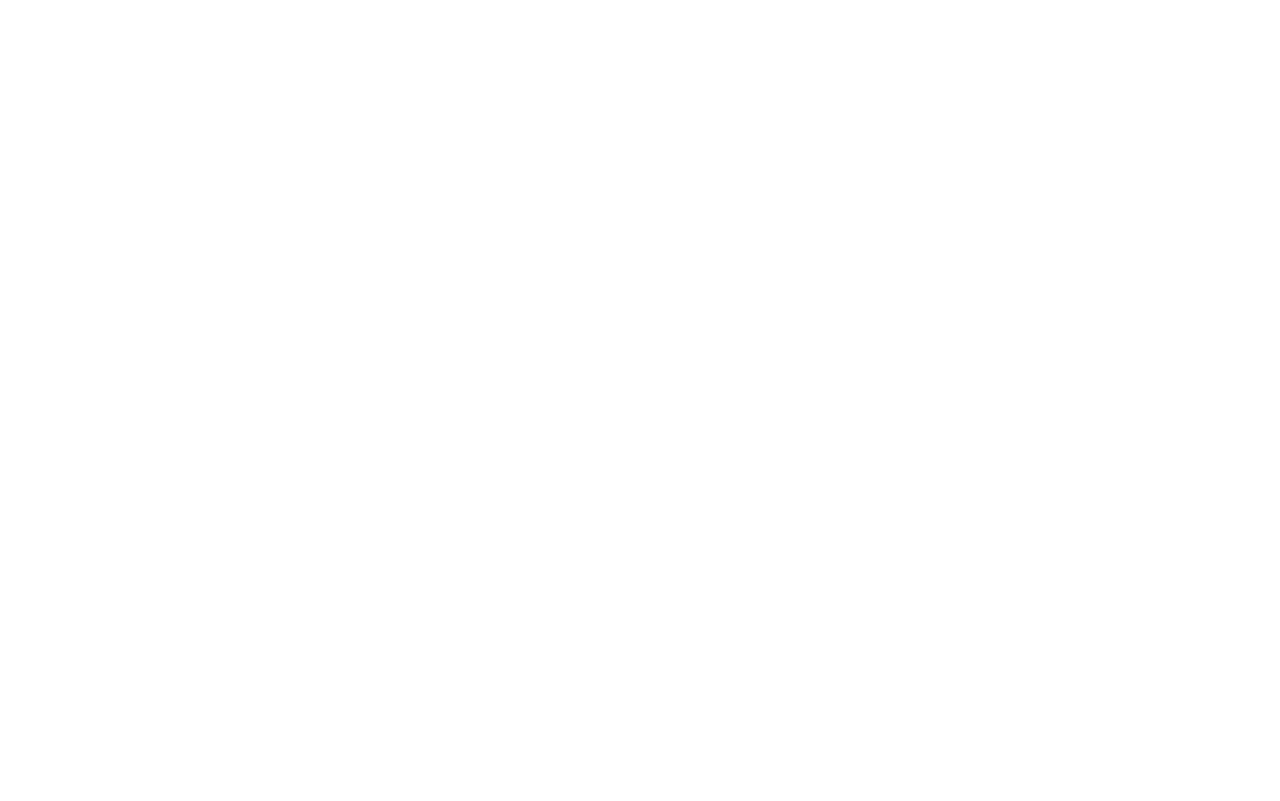
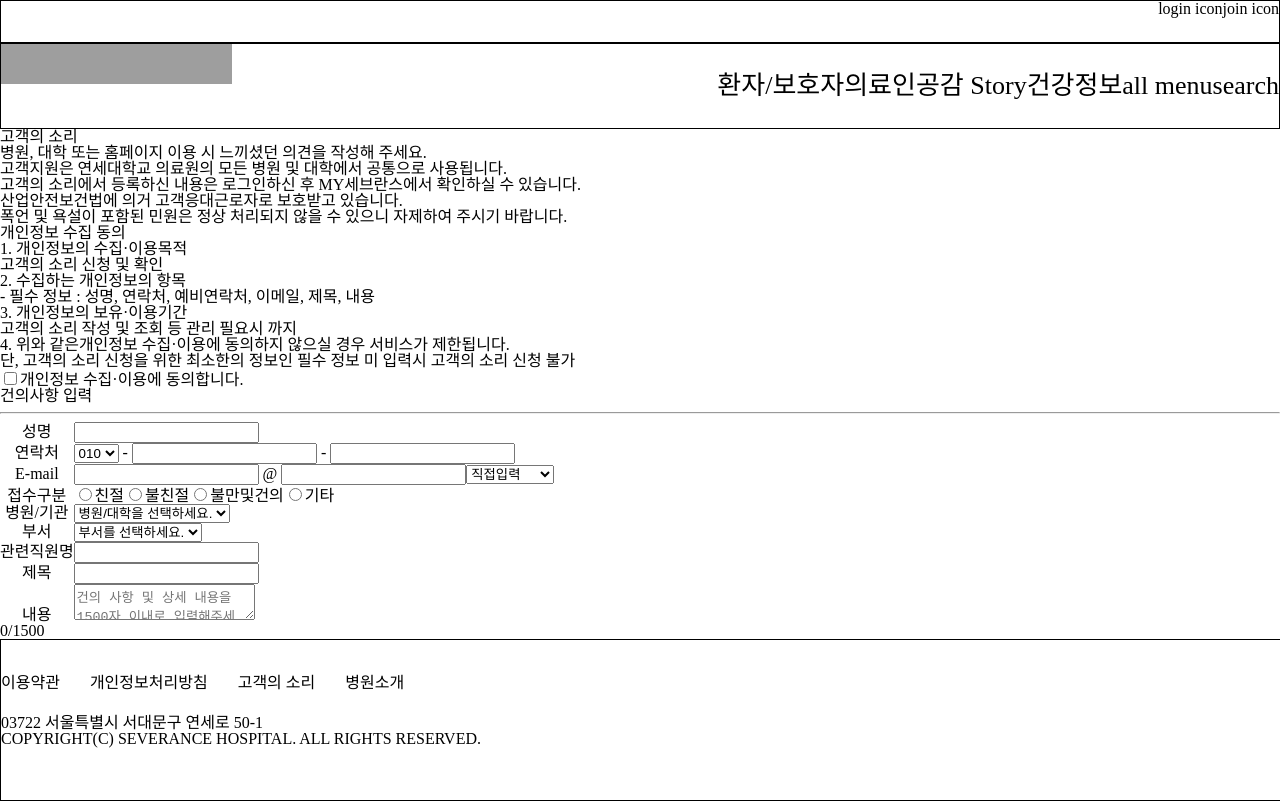
Before and after one commit to KimDabomi/Severance-Hospital, a React (Create React App) app: page /suggest.do in a window 1280 px wide. Before the commit this address had no page. Built offline with nearby package versions, Linux system fonts and the light colour scheme; grey boxes are pictures that could not be loaded.

Commit message:
customerboard html add

```diff
--- a/package.json
+++ b/package.json
@@ -3,7 +3,10 @@
   "version": "0.1.0",
   "private": true,
   "dependencies": {
+    "@emotion/react": "^11.10.5",
+    "@emotion/styled": "^11.10.5",
     "@material-ui/core": "^4.12.4",
+    "@mui/material": "^5.10.14",
     "@reduxjs/toolkit": "^1.9.0",
     "@testing-library/jest-dom": "^5.14.1",
     "@testing-library/react": "^13.0.0",
@@ -25,7 +28,7 @@
     "react-redux": "^8.0.5",
     "react-router-dom": "^6.4.3",
     "react-router-hash-link": "^2.4.3",
-    "react-scripts": "5.0.1",
+    "react-scripts": "^5.0.1",
     "redux-devtools-extension": "^2.13.9",
     "sass": "^1.56.1",
     "styled-components": "^5.3.6",
--- a/src/App.js
+++ b/src/App.js
@@ -2,6 +2,10 @@
 import { Link, Routes, Route } from "react-router-dom";
 
 import MainPage from "./pages/main/MainPage";
+
+//고객의소리
+import CustomerBoardList from './pages/CustomerBoard/CustomerBoardList';
+import CustomerBoardAdd from './pages/CustomerBoard/CustomerBoardAdd';
 
 function App() {
   return (
@@ -9,6 +13,10 @@
       <Link to="main_page"></Link>
       <Routes>
         <Route path="/" exapt={true} element={<MainPage />} />
+
+        {/* 고객의소리 페이지 라우팅*/}
+        <Route path='/customer.do' element={<CustomerBoardList />}/>
+        <Route path="/suggest.do" element={<CustomerBoardAdd/>}/>
       </Routes>
     </div>
   );
--- /dev/null
+++ b/src/pages/CustomerBoard/CustomerBoardAdd.js
@@ -0,0 +1,133 @@
+import React, { memo } from 'react';
+import Header from '../../components/Header';
+import Footer from '../../components/Footer';
+
+import CustomerBoardHeader from './Header';
+
+const CustomerBoardAdd = memo(() => {
+    return (
+        <div>
+            <Header />
+                <CustomerBoardHeader />
+
+                <h4>개인정보 수집 동의</h4>
+
+                <div>
+                    <ul>
+                        <li>
+                            <p>1. 개인정보의 수집·이용목적</p>
+                            <p>고객의 소리 신청 및 확인</p>
+                        </li>
+                        <li>
+                            <p>2. 수집하는 개인정보의 항목</p>
+                            <p>- 필수 정보 : 성명, 연락처, 예비연락처, 이메일, 제목, 내용</p>
+                        </li>
+                        <li>
+                            <p>3. 개인정보의 보유·이용기간</p>
+                            <p>고객의 소리 작성 및 조회 등 관리 필요시 까지</p>
+                        </li>
+                        <li>
+                            <p>4. 위와 같은개인정보 수집·이용에 동의하지 않으실 경우 서비스가 제한됩니다.</p>
+                            <p>단, 고객의 소리 신청을 위한 최소한의 정보인 필수 정보 미 입력시 고객의 소리 신청 불가</p>
+                        </li>
+                    </ul>
+                </div>
+                <input type='checkbox' name='agree' />
+                <label for='agree'>개인정보 수집·이용에 동의합니다.</label>
+
+                <h4>건의사항 입력</h4>
+                <hr />
+                <form>
+                    <table>
+                        <tbody>
+                        <tr>
+                            <th>성명</th>
+                            <td>
+                                <input type='text' name='name' />
+                            </td>
+                        </tr>
+                        <tr>
+                            <th>연락처</th>
+                            <td>
+                                <select>
+                                    <option value='010'>010</option>
+                                </select>&nbsp;-&nbsp;
+                                <input type='text' name='tel1' />&nbsp;-&nbsp;
+                                <input type='text' name='tel2' />
+                            </td>
+                        </tr>
+                        <tr>
+                            <th>E-mail</th>
+                            <td>
+                                <input type='text' name='email1' />&nbsp;@&nbsp;
+                                <input type='text' name='email2' />
+                                <select>
+                                    <option value=''>직접입력</option>
+                                    <option value='gamil'>gamil.com</option>
+                                    <option value='naver'>naver.com</option>
+                                    <option value='daum'>daum.net</option>
+                                    <option value='nate'>nate.com</option>
+                                    <option value='kakao'>kakao.com</option>
+                                    <option value='yahoo'>yahoo.com</option>
+                                </select>
+                            </td>
+                        </tr>
+                        <tr>
+                            <th>접수구분</th>
+                            <td>
+                                <input type='radio' name='register' value='good'/>
+                                <label for='register'>친절</label>
+                                <input type='radio' name='register' value='bad'/>
+                                <label for='register'>불친절</label>
+                                <input type='radio' name='register' value='sug'/>
+                                <label for='register'>불만및건의</label>
+                                <input type='radio' name='register' value='etc' />
+                                <label for='register'>기타</label>
+                            </td>
+                        </tr>
+                        <tr>
+                            <th>병원/기관</th>
+                            <td>
+                                <select>
+                                    <option value=''>병원/대학을 선택하세요.</option>
+                                </select>
+                            </td>
+                        </tr>
+                        <tr>
+                            <th>부서</th>
+                            <td>
+                                <select>
+                                    <option value=''>부서를 선택하세요.</option>
+                                </select>
+                            </td>
+                        </tr>
+                        <tr>
+                            <th>관련직원명</th>
+                            <td>
+                                <input type='text' name='staff' />
+                            </td>
+                        </tr>
+                        <tr>
+                            <th>제목</th>
+                            <td>
+                                <input type='text' name='title' />
+                            </td>
+                        </tr>
+                        <tr>
+                            <th>내용</th>
+                            <td>
+                                <textarea type='text' name='title' placeholder='건의 사항 및 상세 내용을 1500자 이내로 입력해주세요.' maxLength='1500'/>
+                            </td>
+                        </tr>
+                        </tbody>
+                    </table>
+                    {/* 글자수 카운팅 */}
+                    <p id='chkTextLengthArea'>0/
+                    <span id="counter">1500</span></p>
+                </form>
+            <Footer />
+        </div>
+    );
+});
+
+export default CustomerBoardAdd;
--- /dev/null
+++ b/src/pages/CustomerBoard/CustomerBoardList.js
@@ -0,0 +1,43 @@
+import React, { memo } from 'react';
+import { NavLink, useNavigate } from 'react-router-dom';
+
+import Header from '../../components/Header';
+import Footer from '../../components/Footer';
+import CustomerBoardHeader from './Header';
+import { Pagination } from '@mui/material';
+
+const CustomerBoardList = memo(() => {
+    const navigate = useNavigate();
+    return (
+        <div>
+            <Header />
+                <CustomerBoardHeader />
+
+                <h4>고객의소리 게시판</h4>
+
+                <table border='1'>
+                    <thead>
+                        <tr>
+                            <th>글번호</th>
+                            <th>제목</th>
+                            <th>작성자</th>
+                            <th>작성일</th>
+                        </tr>
+                    </thead>
+                    <tbody>
+                        <tr>
+                            <td>id</td>
+                            <td>title</td>
+                            <td>userid</td>
+                            <td>date</td>
+                        </tr>
+                    </tbody>
+                </table>
+                <button type='button'><NavLink to='/suggest.do'>글쓰기</NavLink></button>
+                <Pagination count={10} />
+            <Footer />
+        </div>
+    );
+});
+
+export default CustomerBoardList;
--- /dev/null
+++ b/src/pages/CustomerBoard/Header.js
@@ -0,0 +1,22 @@
+import React, { memo } from 'react';
+import styled from 'styled-components';
+
+const Header = memo(() => {
+    return (
+        <div>
+            <div className='pageTitle'>고객의 소리</div>
+
+            <div className='boxGuide'>
+                <ul>
+                    <li>병원, 대학 또는 홈페이지 이용 시 느끼셨던 의견을 작성해 주세요.</li>
+                    <li>고객지원은 연세대학교 의료원의 모든 병원 및 대학에서 공통으로 사용됩니다.</li>
+                    <li>고객의 소리에서 등록하신 내용은 로그인하신 후 MY세브란스에서 확인하실 수 있습니다.</li>
+                    <li>산업안전보건법에 의거 고객응대근로자로 보호받고 있습니다.</li>
+                    <li>폭언 및 욕설이 포함된 민원은 정상 처리되지 않을 수 있으니 자제하여 주시기 바랍니다.</li>
+                </ul>
+            </div>
+        </div>
+    );
+});
+
+export default Header;
```
Also changed, not shown: src/assets/img/box-guide-decoration@2x.png (added), src/pages/CustomerBoard/index.js (added), 1 other file (tests, documents, lock files or other folders).
